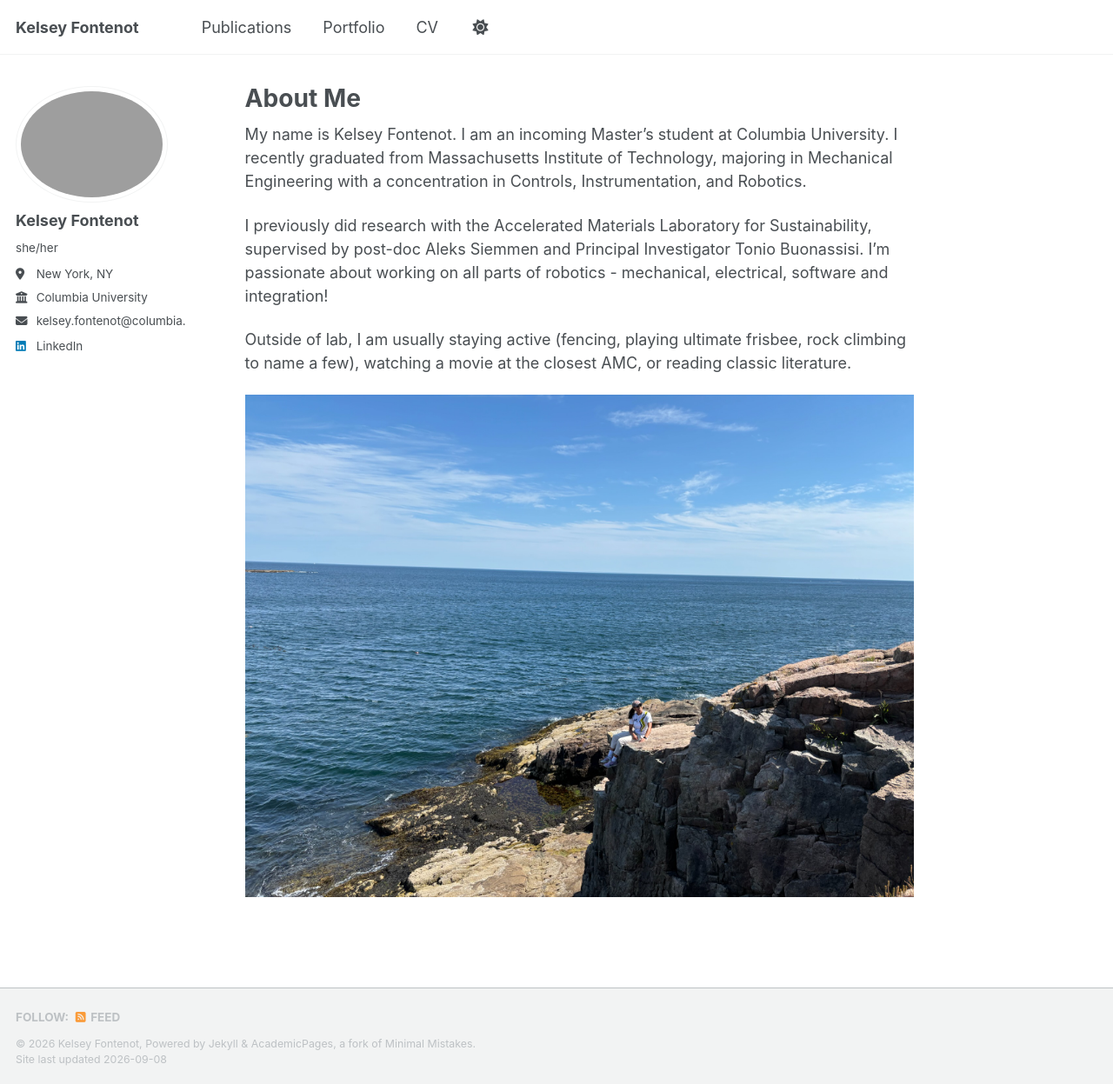
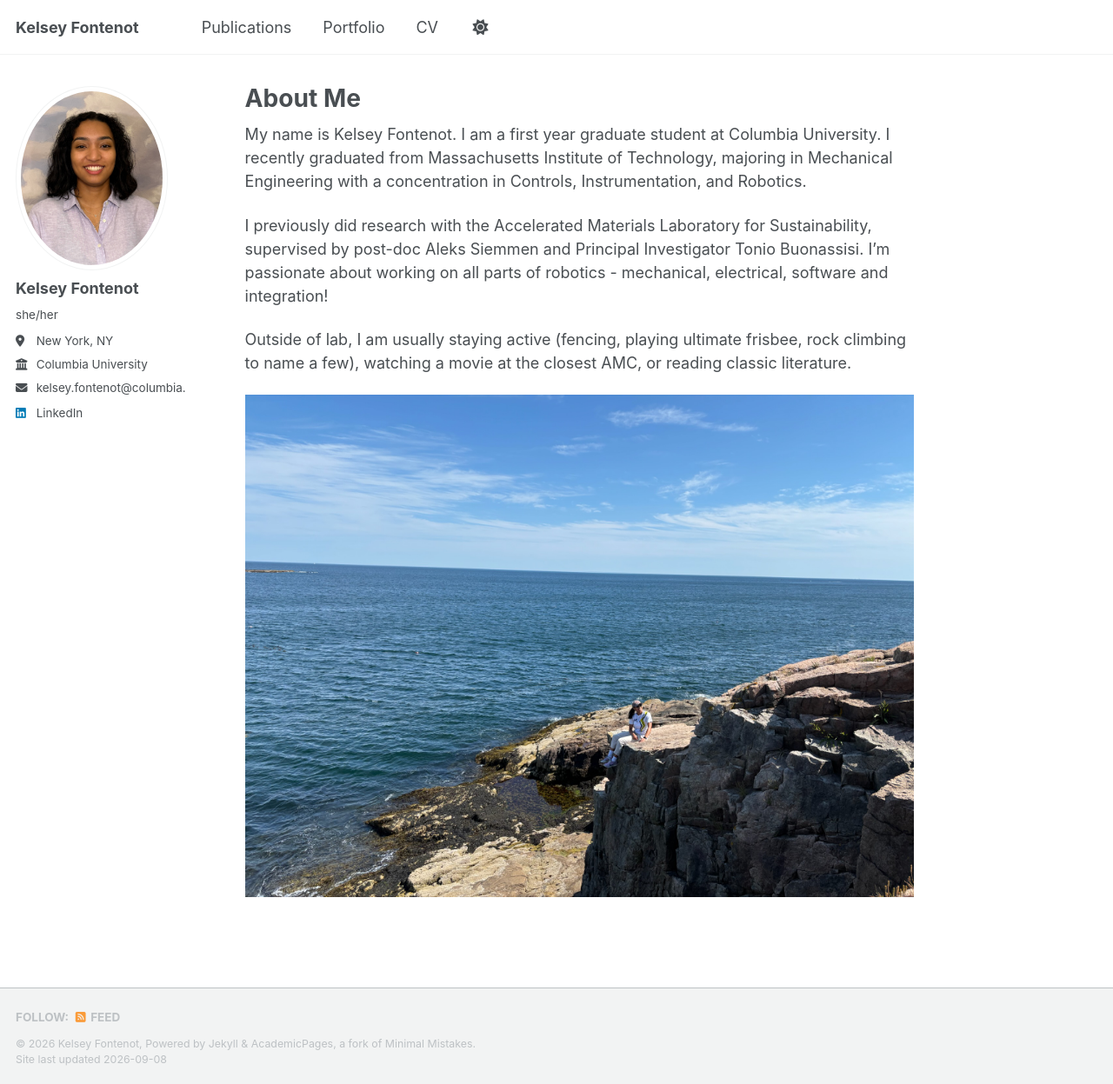
Before and after one commit to kelfon/kelfon.github.io, a Jekyll site: the page built from _pages/about.md, in a window 1280 px wide and 1247 px high. Shown: the whole window at 87% size. Built offline with Jekyll 4.4.1, drawn with Linux system fonts in a browser that asks for light colours; a script bundle is joined from its source files by our own code; library files that are not in the unit come from our copies.

Commit message:
update about, portfolio, and cv

```diff
--- a/_config.yml
+++ b/_config.yml
@@ -23,7 +23,7 @@ repository               : "kelfon/kelfon.github.io"
 #               Additional customization can be done by editing /_includes/author-profile.html
 author:
   # Biographic information
-  avatar           : "headshot.jpg"
+  avatar           : "KelseyFontenotHeadshot.jpg"
   name             : "Kelsey Fontenot"
   pronouns         : "she/her"
   bio              : # "Short biography for the left-hand sidebar"
--- a/_pages/about.md
+++ b/_pages/about.md
@@ -7,7 +7,7 @@ redirect_from:
   - /about.html
 ---
 
-My name is Kelsey Fontenot. I am an incoming Master's student at Columbia University. I recently graduated from Massachusetts Institute of Technology, majoring in Mechanical Engineering with a concentration in Controls, Instrumentation, and Robotics.
+My name is Kelsey Fontenot. I am a first year graduate student at Columbia University. I recently graduated from Massachusetts Institute of Technology, majoring in Mechanical Engineering with a concentration in Controls, Instrumentation, and Robotics.
 
 I previously did research with the Accelerated Materials Laboratory for Sustainability, supervised by post-doc Aleks Siemmen and Principal Investigator Tonio Buonassisi. I'm passionate about working on all parts of robotics - mechanical, electrical, software and integration!
 
```
Also changed, not shown: _pages/portfolio.md (+15 -0 lines), images/KelseyFontenotHeadshot.jpg (added), 3 other files.
